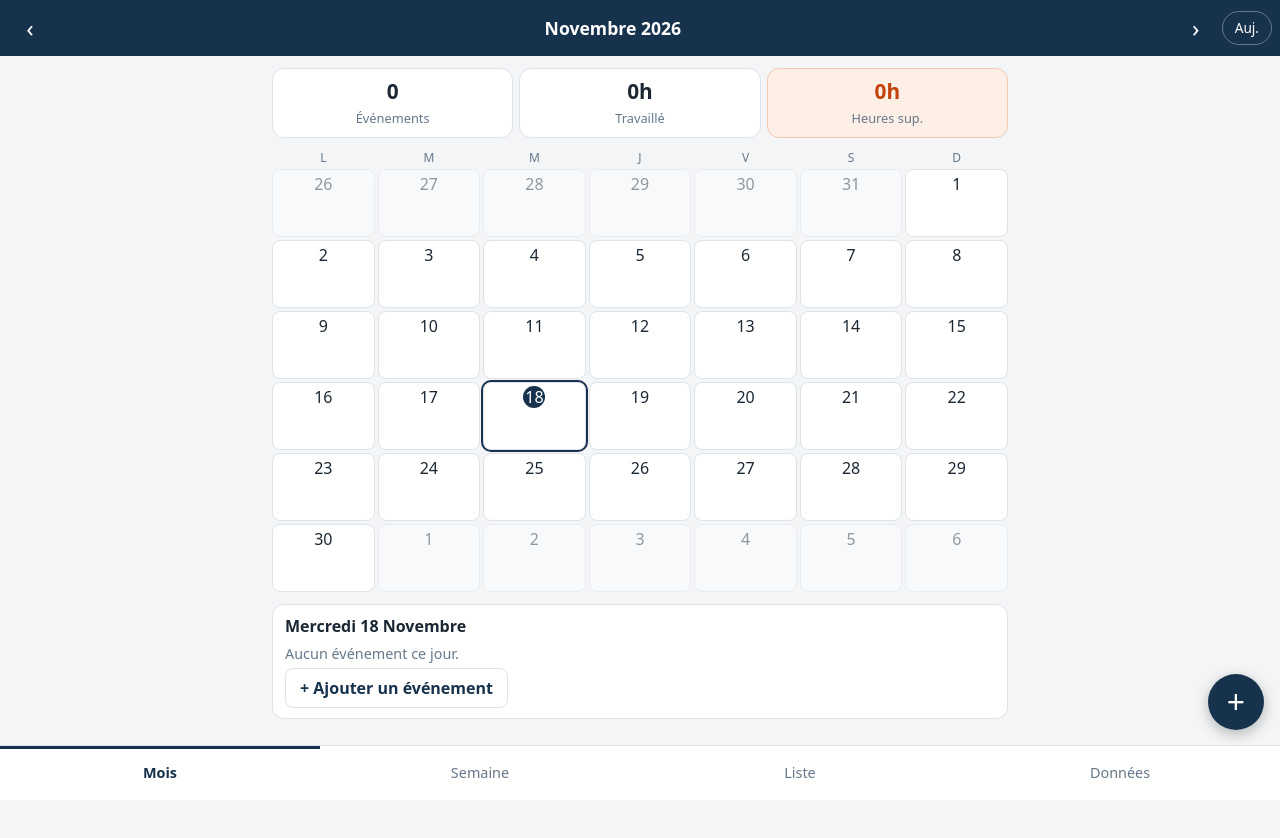
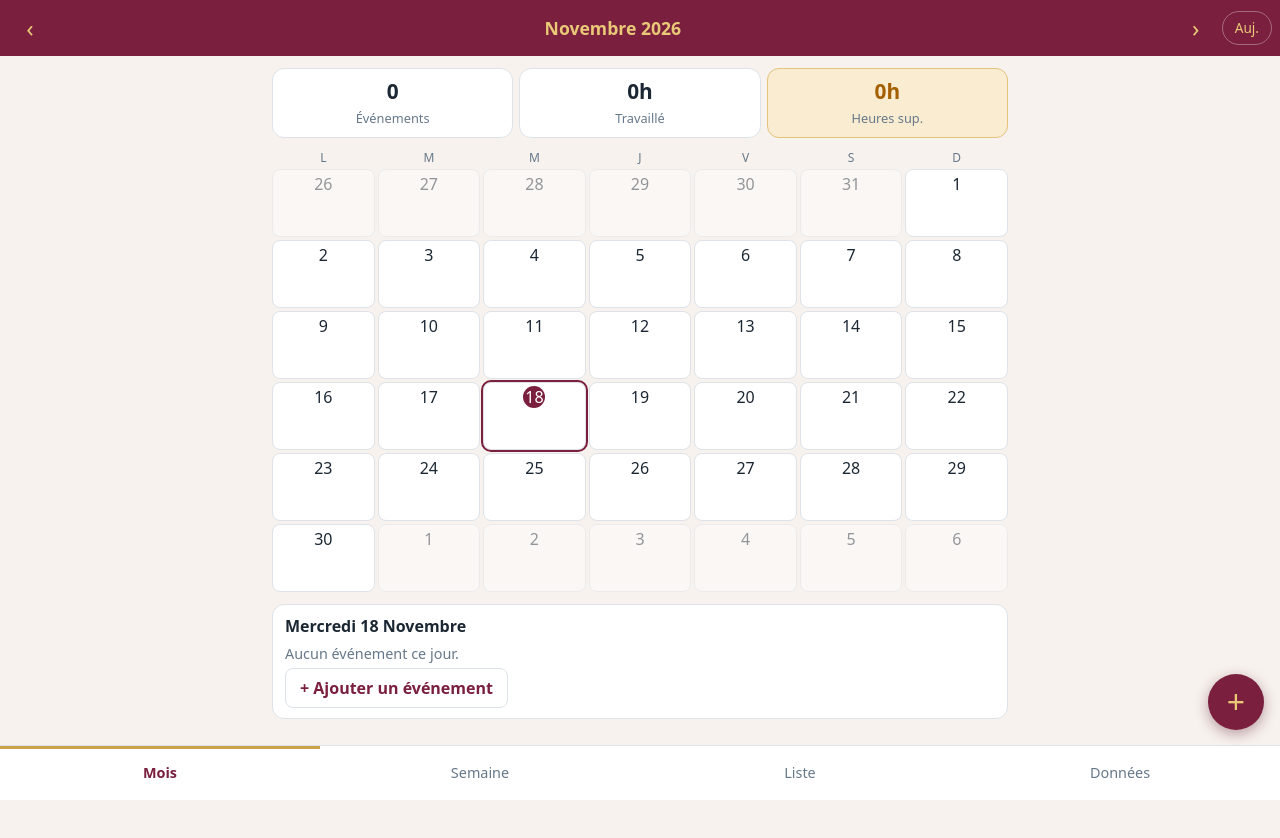
Before and after one commit to nardc9828-eng/Projetmoulagaeventagendatest, a plain HTML site: page index.html in a window 1280 px wide. Drawn offline with Linux system fonts and the light colour scheme.

Commit message:
Update style.css

```diff
--- a/style.css
+++ b/style.css
@@ -1,4 +1,4 @@
-:root{--ink:#17324d;--bg:#f3f5f7;--card:#fff;--line:#dde3e9;--mut:#66788a;--ot:#c2410c;--otbg:#fdeee6;--ok:#0f766e;--r:12px}
+:root{--ink:#7a1f3d;--bg:#f7f2ee;--card:#fff;--line:#dde3e9;--mut:#66788a;--ot:#a35f00;--otbg:#f9ecd0;--ok:#7a5c12;--r:12px}
 *{box-sizing:border-box}html{-webkit-text-size-adjust:100%}
 body{margin:0;background:var(--bg);color:#1b2733;font:16px/1.4 system-ui,-apple-system,"Segoe UI",Roboto,sans-serif;padding-top:env(safe-area-inset-top)}
 button{font:inherit;color:inherit;border:0;background:none;cursor:pointer;min-height:44px}
@@ -38,3 +38,9 @@ ul.l{margin:6px 0;padding-left:18px;font-size:.88rem}
 #toast{position:fixed;left:50%;bottom:calc(130px + env(safe-area-inset-bottom));transform:translateX(-50%);background:#1b2733;color:#fff;padding:10px 16px;border-radius:99px;opacity:0;pointer-events:none;transition:opacity .2s;z-index:20;max-width:90vw;text-align:center}#toast.show{opacity:1}
 @media(min-width:700px){.stats .st b{font-size:1.3rem}.stats .st span{font-size:.8rem}.cal button{min-height:68px}}
 @media(prefers-reduced-motion:reduce){*{transition:none!important}}
+
+#top h1,#top button{color:#e9c978}
+#fab{color:#e9c978;box-shadow:0 4px 14px #5b152766}
+#tabs .on{box-shadow:inset 0 3px #c9a24a}
+.ev{border-left-color:#c9a24a}
+.st.ot{border-color:#e3c27a}
```
